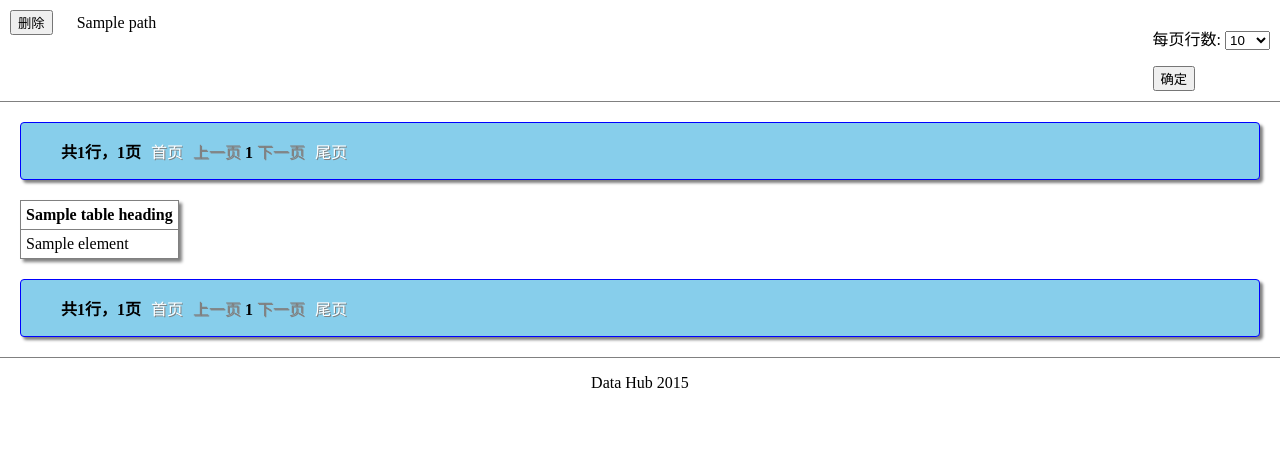
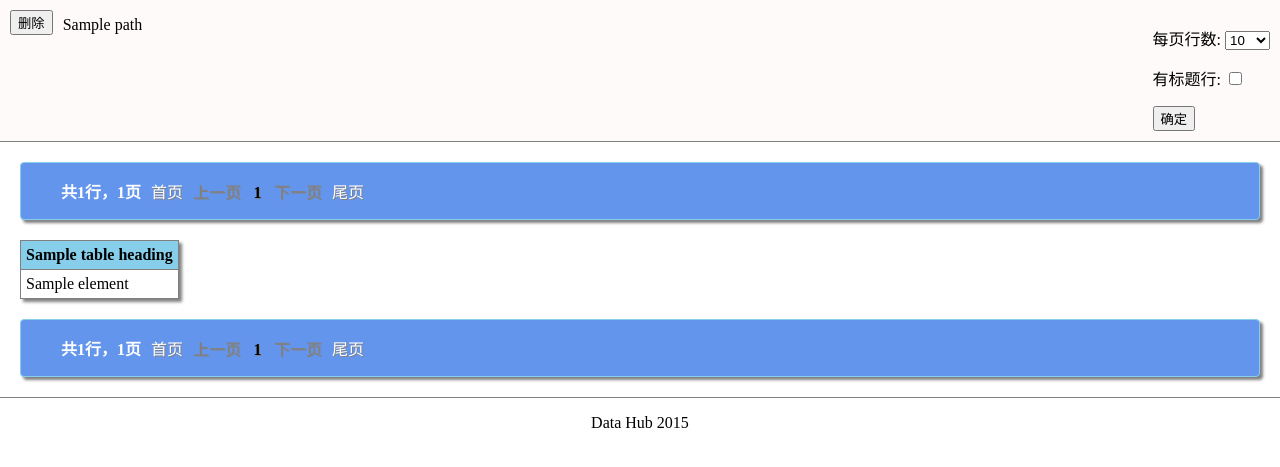
Before and after one commit to LouYu2015/datahub, a Django app: template template/showdata/table.html in a window 1280 px wide. Shown: the top 467 px of the page. Run offline with Django 3.2, Linux system fonts and the light colour scheme; tables that the repository leaves empty hold one stand-in row (values such as "Sample post"); the template is opened without the code that fills it: values that come from a table or form of the project are taken from there, most other values are stand-ins (such as "Sample title", 1, 10 or a date in 2020).

Commit message:
Small improvements on 'show table page'
Added 'have heading' option in 'show table page'
A little chage of the template and css of 'table' and 'paginator'
Improved friendlyPageRange function

```diff
--- a/datahub/urls.py
+++ b/datahub/urls.py
@@ -2,6 +2,6 @@ from django.conf.urls import include, url
 from django.contrib import admin
 
 urlpatterns = [
-	url(r'^showtable/$', 'view.showdata.showTablePage'),
+	url(r'^showtable/$', 'view.showdata.showTablePage', {'path': r'test\ex2data2.txt'}),
     url(r'^admin/', include(admin.site.urls)),
 ]
--- a/general.py
+++ b/general.py
@@ -8,4 +8,6 @@ def friendlyPageRange(pageRange, page):
 
     Return a range.
     '''
-    return set(pageRange).intersection(set(range(page - 5, page + 5)))
+    page = max(page, pageRange[0] + 5)
+    page = min(page, pageRange[-1] - 5)
+    return set(pageRange).intersection(set(range(page - 5, page + 6)))
--- a/static/general/headerfooter.css
+++ b/static/general/headerfooter.css
@@ -16,14 +16,18 @@ div.header, div.footer, div.content
 
 div.buttons
 {
-	width: auto;
-	display: inline-block;
+	min-height: 50px;
+
 	padding: 10px;
+
+	float: left;
 }
 
 div.header
 {
 	border-bottom: 1px solid gray;
+
+	background-color: snow;
 }
 
 div.header span
--- a/static/general/paginator.css
+++ b/static/general/paginator.css
@@ -1,22 +1,23 @@
 div.pagenav
 {
-	width: auto;
 	margin: 20px;
-	border: 1px solid Blue;
+	border: 1px solid SkyBlue;
 	border-radius: 4px;
 
 	color: white;
 
-	background-color: SkyBlue;
+	background-color: CornflowerBlue;
 	box-shadow: 3px 3px 3px gray;
 }
 
 div.pagenav li
 {
-	display: inline;
+	display: inline-block;
+	min-width: 25px;
+	margin: 0px;
 
-	margin: 0px;
 	padding: 0px;
+	text-align: center;
 
 	text-shadow: 1px 1px gray;
 }
@@ -24,8 +25,6 @@ div.pagenav li
 div.pagenav span.summary
 {
 	font-weight: bolder;
-
-	color: black;
 
 	text-shadow: None;
 }
--- a/static/showdata/table.css
+++ b/static/showdata/table.css
@@ -13,6 +13,16 @@ table.content th, table.content td
 	padding: 5px;
 }
 
+table.content tr:nth-child(odd) td
+{
+	background: Lavender;
+}
+
+table.content th
+{
+	background-color: SkyBlue;
+}
+
 div.filter
 {
 	float: right;
--- a/template/general/pagination.html
+++ b/template/general/pagination.html
@@ -13,11 +13,13 @@
 		{% endif %}
 
 		{% for page_num in page_range %}
+			<li>
 			{% ifequal page_num content.number %}
 				<span class = "current_page">{{ page_num }}</span>
 			{% else %}
-				<li><a href = "javascript:toPage({{ page_num }})" title = "第{{ page_num }}页">{{ page_num }}</a></li>
+				<a href = "javascript:toPage({{ page_num }})" title = "第{{ page_num }}页">{{ page_num }}</a>
 			{% endifequal %}
+			</li>
 		{% endfor %}
 
 		{% if content.has_next %}
--- a/template/showdata/basic.html
+++ b/template/showdata/basic.html
@@ -11,9 +11,7 @@
 			<div class = "buttons">
 				{% block buttons %}{% endblock %}
 			</div>
-			<span>
-				{% block header %}{% endblock %}
-			</span>
+			{% block header %}{% endblock %}
 		</div>
 		<div class = "content">
 			{% block content %}{% endblock %}
--- a/template/showdata/table.html
+++ b/template/showdata/table.html
@@ -13,13 +13,14 @@
 {% endblock %}
 
 {% block header %}
-	{{ path }}
 	<div class = "filter">
 		<form action = "" method = "GET">
 			{{ form.as_p }}
 			<input type = "submit" name = "submit" value = "确定"/>
 		</form>
 	</div>
+
+	<p>{{ path }}</p>
 {% endblock %}
 
 {% block content %}
--- a/view/showdata.py
+++ b/view/showdata.py
@@ -7,16 +7,19 @@ import csv
 
 class tablePageSettingsForm(forms.Form):
     itemPerPage = forms.ChoiceField(label = "每页行数", choices = [(str(x), str(x)) for x in (10, 20, 50, 100, 200)])
+    haveHeading = forms.BooleanField(label = "有标题行", required = False)
     page = forms.IntegerField(widget=forms.HiddenInput())
 
-def showTablePage(request):
+def showTablePage(request, path):
     '''
     Display a table for a request.
 
+	path: The path of csv file
+
     Return a httpRespond.
     '''
-    path = r'test\ex2data2.txt'
-    initPara = {'itemPerPage': 20, 'page': 1}
+    initPara = {'itemPerPage': 50, 'haveHeading': False, 'page': 1}
+    cd = initPara
     # Get parameters from query string
     if request.method == 'GET' and 'submit' in request.GET:
         form = tablePageSettingsForm(request.GET)
@@ -31,14 +34,16 @@ def showTablePage(request):
             cd['page'] = int(request.GET.get('page', '1'))
         except ValueError:
             raise Http404()
-
     # Fetch the file
     csvfile = file(path, 'rb')
     reader = csv.reader(csvfile)
     lines = list(reader)
 
     # Paging
-    paginator = Paginator(lines[1:], cd['itemPerPage'])
+    if cd['haveHeading']:
+        paginator = Paginator(lines[1:], cd['itemPerPage'])
+    else:
+        paginator = Paginator(lines, cd['itemPerPage'])
 
     try:
         content = paginator.page(cd['page'])
@@ -48,13 +53,17 @@ def showTablePage(request):
         content = paginator.page(paginator.num_pages)
 
     # Rend
+    if cd['haveHeading']:
+        heading = list(lines[0])
+    else:
+        heading = []
     respond = render(request, 'showdata/table.html',
                 {'title': '测试标题',
                 'path': path,
                 'page_range': friendlyPageRange(paginator.page_range, content.number),
                 'paginator': paginator,
                 'content': content,
-                'table_headings': list(lines[0]),
+                'table_headings': heading,
                 'form': form})
 
     # Finishing
```
